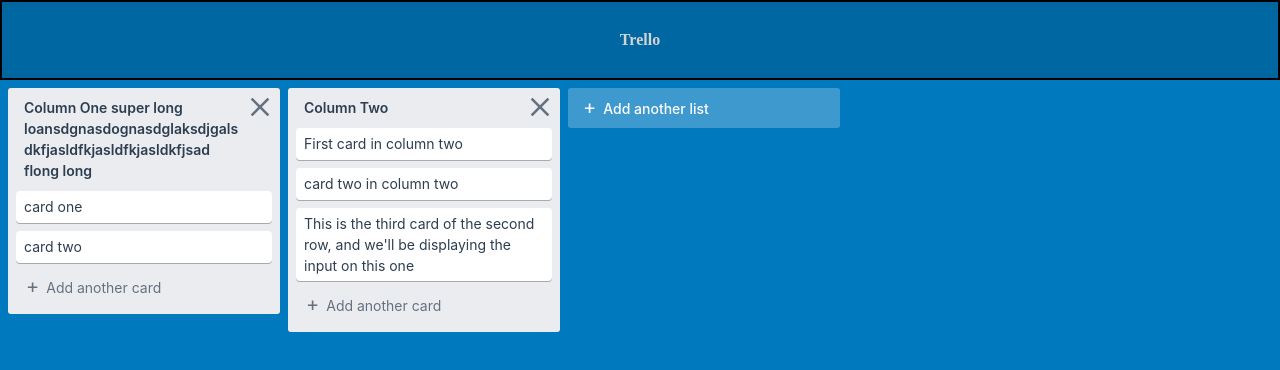
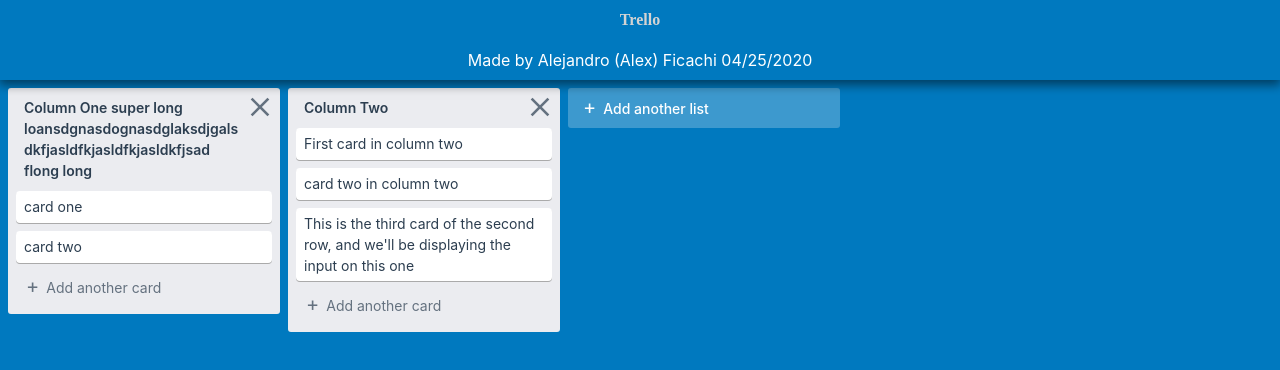
Before and after one commit to AlexFicachi/Trello, a React (Create React App) app: page / in a window 1280 px wide. Shown: the top 370 px of the page. Built offline with nearby package versions, Linux system fonts and the light colour scheme.

Commit message:
changed header style to have my name

```diff
--- a/src/components/Header.js
+++ b/src/components/Header.js
@@ -1,25 +1,41 @@
-import React from 'react'
+import React, {useContext} from 'react'
 import styled from 'styled-components';
+import { Context } from '../Context';
 
 export const Header = () => {
+    const myContext = useContext(Context);
+    // const { header } = myContext.theme.color;
     return (
-        <Head>Trello</Head>
+        <Head
+            myStyle={`
+                background: ${/*header*/null};
+            `}
+        >
+            <Logo>Trello</Logo>
+            <Text>Made by Alejandro (Alex) Ficachi 04/25/2020</Text>
+        </Head>
     );
 }
 
 const Head = styled.div`
     position: fixed;
     top: 0;
-    font-weight: bold;
     height: 80px;
     display: flex;
     width: 100%;
-    justify-content: center;
+    justify-content: space-around;
     align-items: center;
+    z-index: 5;
+    flex-direction: column;
+    box-shadow: 0px 4px 10px 1px rgba(0,0,0,0.5);
+    ${({myStyle})=>myStyle}
+`
+const Text = styled.div`
+    color: white;
+`
+
+const Logo = styled.div`
     font-weight: 900;
+    font-family: cursive;
     color: lightgray;
-    font-family: cursive;
-    background: rgb(0,103,163);
-    border: 2px solid black;
-    z-index: 5;
 `
```
